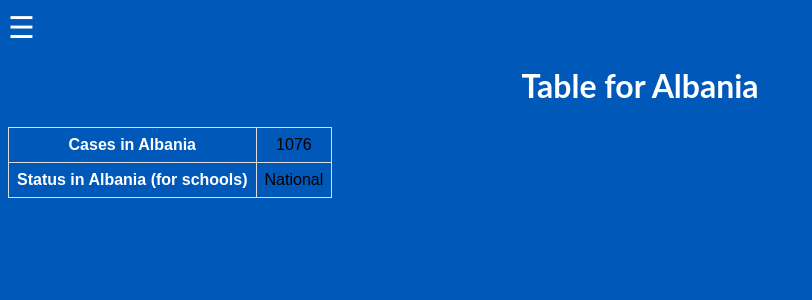
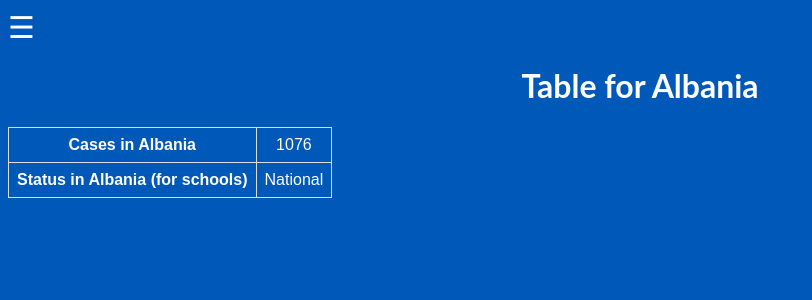
Before and after one commit to delivey/schoolvid19, a Flask app: a page that uses templates/layout.html in a window 1280 px wide. Shown: the top 300 px of the page, without its empty margins (0-812 px from the left). Run offline with Flask 2, Linux system fonts and the light colour scheme; data comes from the database, SQL or seed files in the repository.

Commit message:
Made the table centeres

```diff
--- a/static/style.css
+++ b/static/style.css
@@ -218,9 +218,15 @@ tr:nth-child(even) {
 }
 td
 {
-    color: black;
+    color: white;
 }
 #vertical tbody, #vertical thead
 {
     display: inline-block;
 }
+.center
+{
+    margin-left: auto;
+    margin-right: auto;
+}
+.center {text-align:center;}
```
